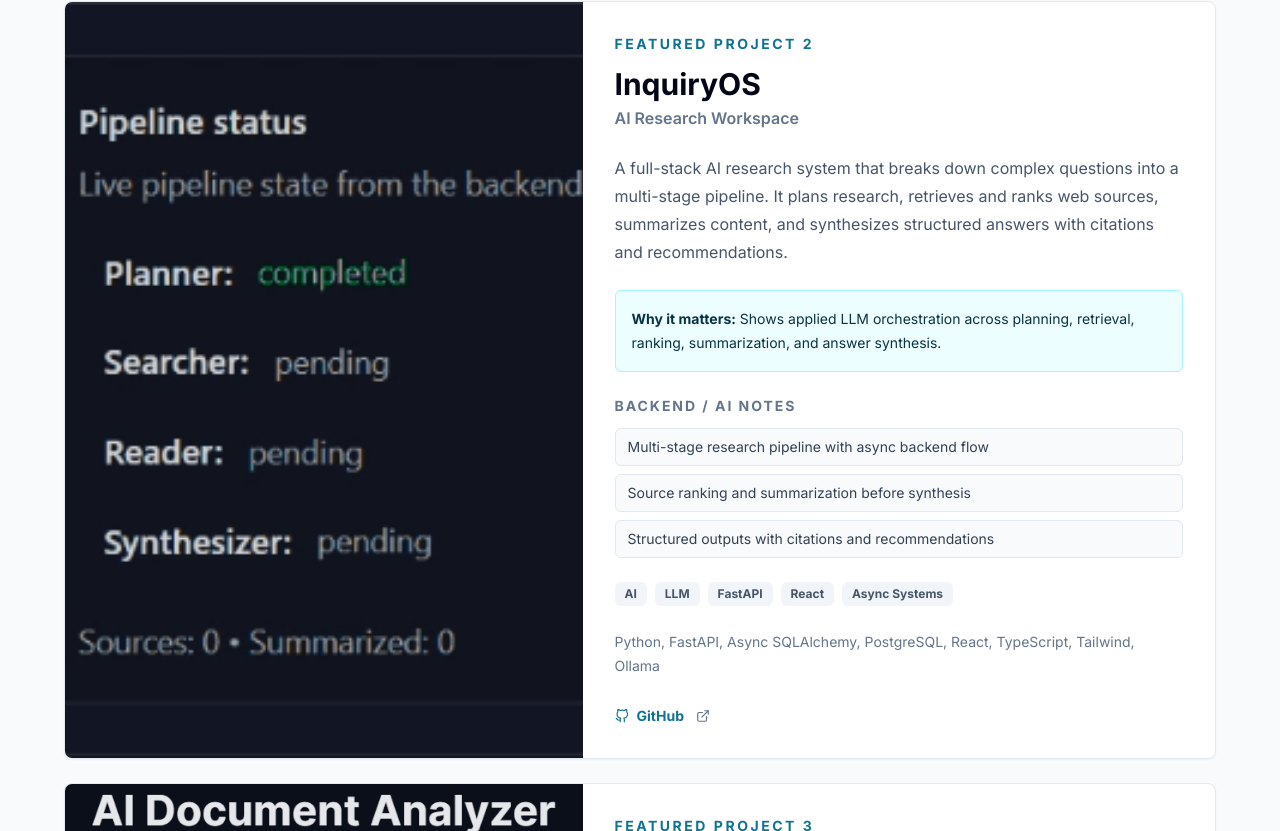
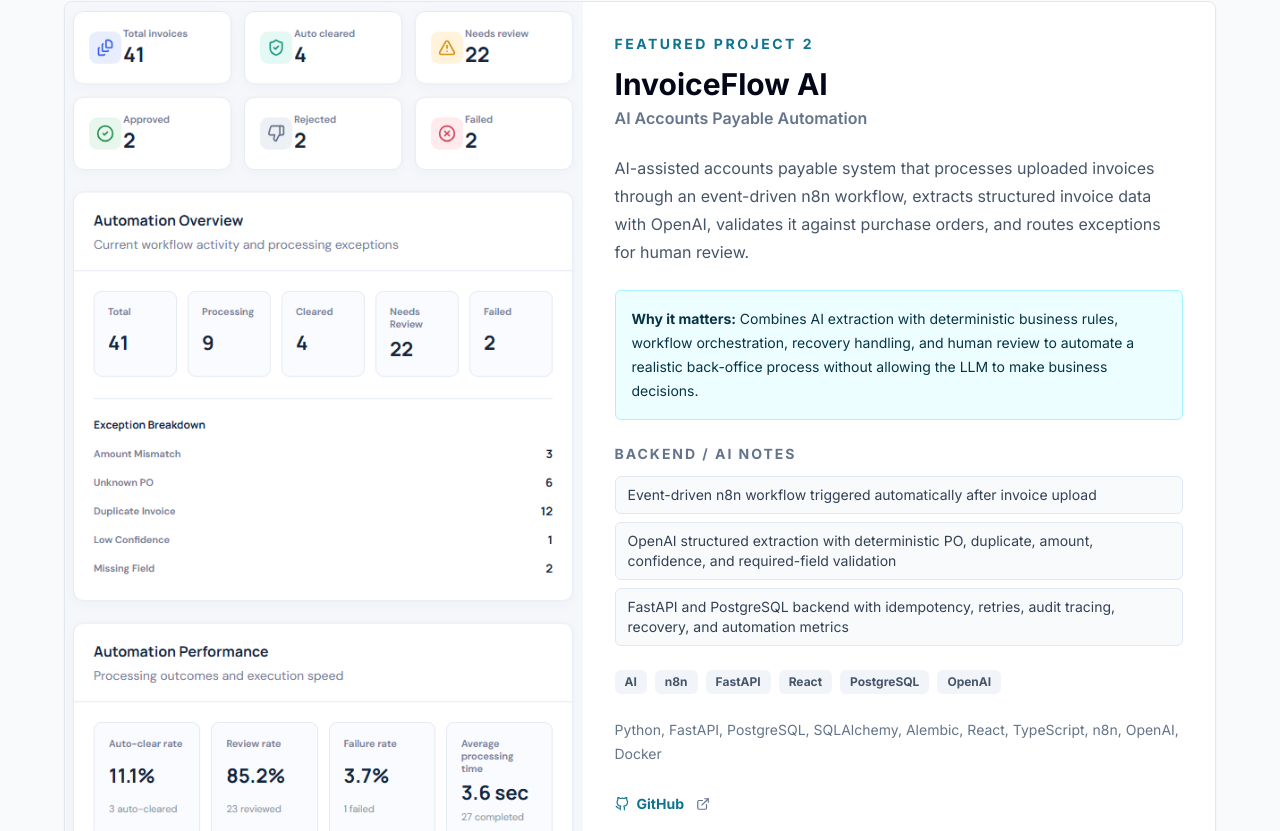
Before and after one commit to mark-fox/portfolio-site, a React (Vite) app: page / in a window 1280 px wide. Shown: the part 2049-2880 px from the top of the page. Built offline with nearby package versions, Linux system fonts and the light colour scheme.

Commit message:
Added InvoiceFlow AI project

```diff
--- a/src/App.jsx
+++ b/src/App.jsx
@@ -513,6 +513,24 @@ const featuredProjects = [
     demo: "/returnradar.mp4",
   },
   {
+    title: "InvoiceFlow AI",
+    subtitle: "AI Accounts Payable Automation",
+    tags: ["AI", "n8n", "FastAPI", "React", "PostgreSQL", "OpenAI"],
+    description:
+      "AI-assisted accounts payable system that processes uploaded invoices through an event-driven n8n workflow, extracts structured invoice data with OpenAI, validates it against purchase orders, and routes exceptions for human review.",
+    impact:
+      "Combines AI extraction with deterministic business rules, workflow orchestration, recovery handling, and human review to automate a realistic back-office process without allowing the LLM to make business decisions.",
+    architecture: [
+      "Event-driven n8n workflow triggered automatically after invoice upload",
+      "OpenAI structured extraction with deterministic PO, duplicate, amount, confidence, and required-field validation",
+      "FastAPI and PostgreSQL backend with idempotency, retries, audit tracing, recovery, and automation metrics",
+    ],
+    tech: "Python, FastAPI, PostgreSQL, SQLAlchemy, Alembic, React, TypeScript, n8n, OpenAI, Docker",
+    image: "/invoiceflowai.PNG",
+    repo: "https://github.com/mark-fox/invoiceflow-ai",
+    imageAlt: "InvoiceFlow AI accounts payable automation dashboard",
+  },
+  {
     title: "InquiryOS",
     subtitle: "AI Research Workspace",
     tags: ["AI", "LLM", "FastAPI", "React", "Async Systems"],
@@ -530,6 +548,9 @@ const featuredProjects = [
     repo: "https://github.com/mark-fox/inquiry-os",
     demo: "",
   },
+];
+
+const additionalProjects = [
   {
     title: "AI Document Analyzer",
     subtitle: "PDF QA and Embedding Workflow",
@@ -548,9 +569,6 @@ const featuredProjects = [
     repo: "https://github.com/mark-fox/ai-doc-analyzer",
     demo: "",
   },
-];
-
-const additionalProjects = [
   {
     title: "AI Sentiment & Image Classifier",
     tags: ["AI", "React", "Flask", "Hugging Face", "Tailwind"],
--- a/src/ProjectCard.jsx
+++ b/src/ProjectCard.jsx
@@ -8,6 +8,7 @@ function ProjectCard({
   architecture,
   tech,
   image,
+  imageAlt,
   repo,
   demo,
   tags,
@@ -20,7 +21,7 @@ function ProjectCard({
         className="grid overflow-hidden rounded-lg border border-slate-200 bg-white shadow-sm transition hover:-translate-y-1 hover:shadow-xl dark:border-white/10 dark:bg-slate-900 lg:grid-cols-[0.9fr_1.1fr]"
         data-aos="fade-up"
       >
-        <ProjectImage image={image} title={title} large />
+        <ProjectImage image={image} title={title} imageAlt={imageAlt} large />
 
         <div className="flex flex-col gap-6 p-6 lg:p-8">
           <div className="flex flex-wrap items-start justify-between gap-4">
@@ -84,7 +85,7 @@ function ProjectCard({
       className="flex h-full flex-col overflow-hidden rounded-lg border border-slate-200 bg-white shadow-sm transition hover:-translate-y-1 hover:shadow-xl dark:border-white/10 dark:bg-slate-900"
       data-aos="fade-up"
     >
-      <ProjectImage image={image} title={title} />
+      <ProjectImage image={image} title={title} imageAlt={imageAlt} />
 
       <div className="flex flex-1 flex-col gap-4 p-5">
         <div>
@@ -108,7 +109,7 @@ function ProjectCard({
   );
 }
 
-function ProjectImage({ image, title, large = false }) {
+function ProjectImage({ image, title, imageAlt, large = false }) {
   const height = large ? "h-64 lg:h-full" : "h-48";
 
   if (!image) {
@@ -125,7 +126,7 @@ function ProjectImage({ image, title, large = false }) {
     <div className={`${height} overflow-hidden bg-slate-100 dark:bg-slate-800`}>
       <img
         src={image}
-        alt={`${title} preview`}
+        alt={imageAlt || `${title} preview`}
         className="h-full w-full object-cover transition duration-500 hover:scale-105"
       />
     </div>
```
Also changed, not shown: public/invoiceflowai.PNG (added).
